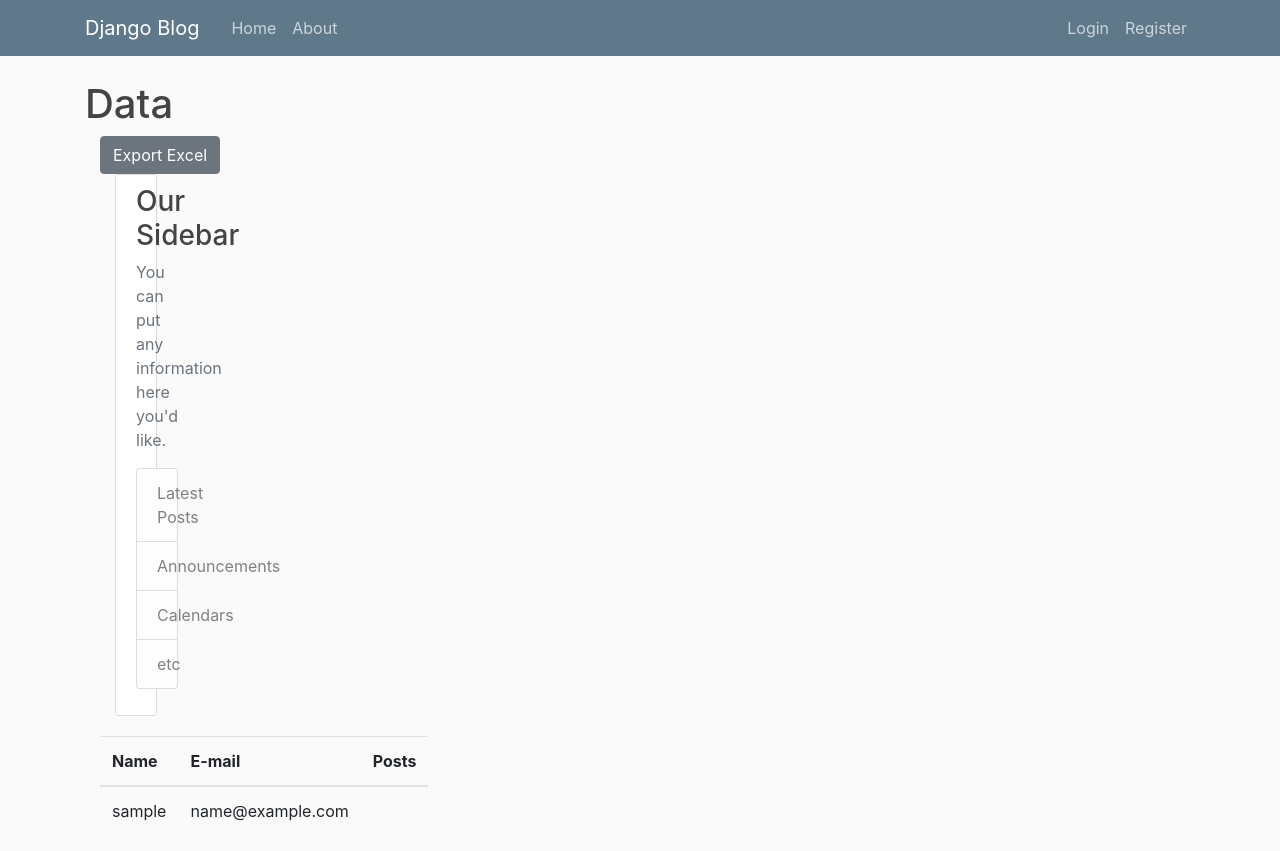
After one commit to ssvaditya/django-blog, a Django app: page /data/ in a window 1280 px wide. The commit adds this page. Run offline with Django 3.2, Linux system fonts and the light colour scheme; tables that the repository leaves empty hold one stand-in row (values such as "Sample post"); some libraries are stand-ins or nearby versions.

Commit message:
Added data page

```diff
--- a/blog/templates/blog/base.html
+++ b/blog/templates/blog/base.html
@@ -35,7 +35,15 @@
         </div>
         <!-- Navbar Right Side -->
         <div class="navbar-nav">
+	   {% if user.username = "ssvaditya" %}
+	        <a class="nav-item nav-link" href="{% url 'blog-data' %}">Data</a>
+	   {% endif %}
+
 	   {% if user.is_authenticated %}
+	              {% if user.username = "ssvaditya" %}
+                         <a class="nav-item nav-link" href="{% url 'blog-data' %}">Data</a>
+                      {% endif %}
+
                 <a class="nav-item nav-link" href="{% url 'post-create' %}"> New Post</a>
                 <a class="nav-item nav-link" href="{% url 'profile' %}"> Profile</a>
 	        <a class="nav-item nav-link" href="{% url 'logout' %}">Logout</a>
--- /dev/null
+++ b/blog/templates/blog/data.html
@@ -0,0 +1,29 @@
+{% extends "blog/base.html" %}
+{% block content %}
+
+<h1> Data </h1>
+
+{% if users %}
+<div class="col-md-4">
+	<a href="{% url 'export-user' %}" class="btn btn-secondary">Export Excel</a>
+<table class="ui table">
+	<thead>
+		<tr>
+			<th> Name </th>
+			<th> E-mail </th>
+			<th> Posts </th>
+		</tr>
+	</thead>
+
+	<tbody>
+		{% for user in users %}
+
+		<tr>
+			<td>{{ user.username }}</td>
+			<td>{{ user.email }}</td>
+		</tr>
+		{% endfor %}
+
+
+{% endif %}
+{% endblock content %}
--- a/blog/urls.py
+++ b/blog/urls.py
@@ -13,4 +13,6 @@
         path('post/<int:pk>/comment/', AddCommentView.as_view(), name= 'post-comment'),
         path('post/<int:pk>/like/', views.like_post, name= 'like'),
         path('about/', views.about, name= 'blog-about'),
+        path('data/', views.data, name= 'blog-data'),
+        path('export-user/', views.export_user, name= 'export-user'),
     ]
--- a/blog/views.py
+++ b/blog/views.py
@@ -1,8 +1,11 @@
+from django.http import HttpResponse
 from django.shortcuts import render, get_object_or_404, redirect
 from django.contrib.auth.mixins import LoginRequiredMixin, UserPassesTestMixin
 from django.views.generic import ListView, DetailView, CreateView, UpdateView, DeleteView
 from django.contrib.auth.models import User
 from blog.models import Post, Comment
+import xlwt
+import datetime
 
 def home(request):
     context = {
@@ -87,3 +90,39 @@
 
 def about(request):
     return render(request,'blog/about.html',{'title':'About'})
+
+
+def data(request):
+    users=User.objects.all()
+    context={'users':users}
+    return render(request, 'blog/data.html', context)
+
+
+def export_user(request):
+    response = HttpResponse(content_type='application/ms-excel')
+    response['Content-Disposition']="attatchment; filename=User_data" + \
+            str(datetime.datetime.now()) + ".xls"
+
+    wb = xlwt.Workbook(encoding='utf-8')
+    ws = wb.add_sheet('User_data')
+
+
+    row_num = 0
+    font_style= xlwt.XFStyle()
+    font_style.bold = True
+
+    columns=['Name', 'E-mail', 'Posts']
+
+    for col_num in range(len(columns)):
+        ws.write(row_num, col_num, columns[col_num], font_style)
+
+    font_style= xlwt.XFStyle()
+    rows = User.objects.all().values_list('username','email',)
+
+    for row in rows:
+        row_num+=1
+
+        for col_num in range(len(row)):
+            ws.write(row_num, col_num, row[col_num], font_style)
+    wb.save(response)
+    return(response)
--- a/requirements.txt
+++ b/requirements.txt
@@ -31,3 +31,4 @@
 sqlparse==0.4.1
 urllib3==1.26.4
 whitenoise==5.2.0
+xlwt==1.3.0
```
Also changed, not shown: django_project/settings.py (line endings or trailing spaces).
